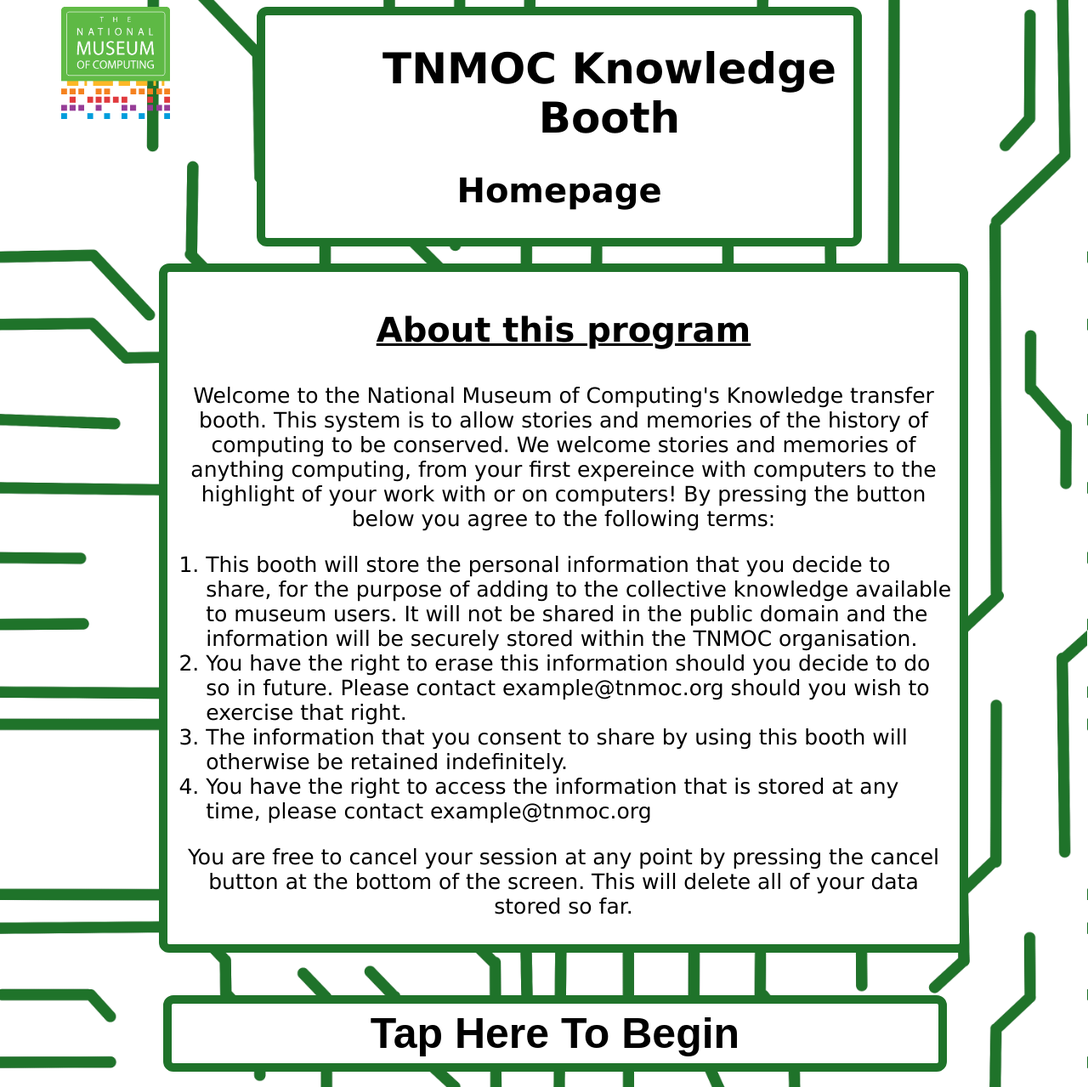
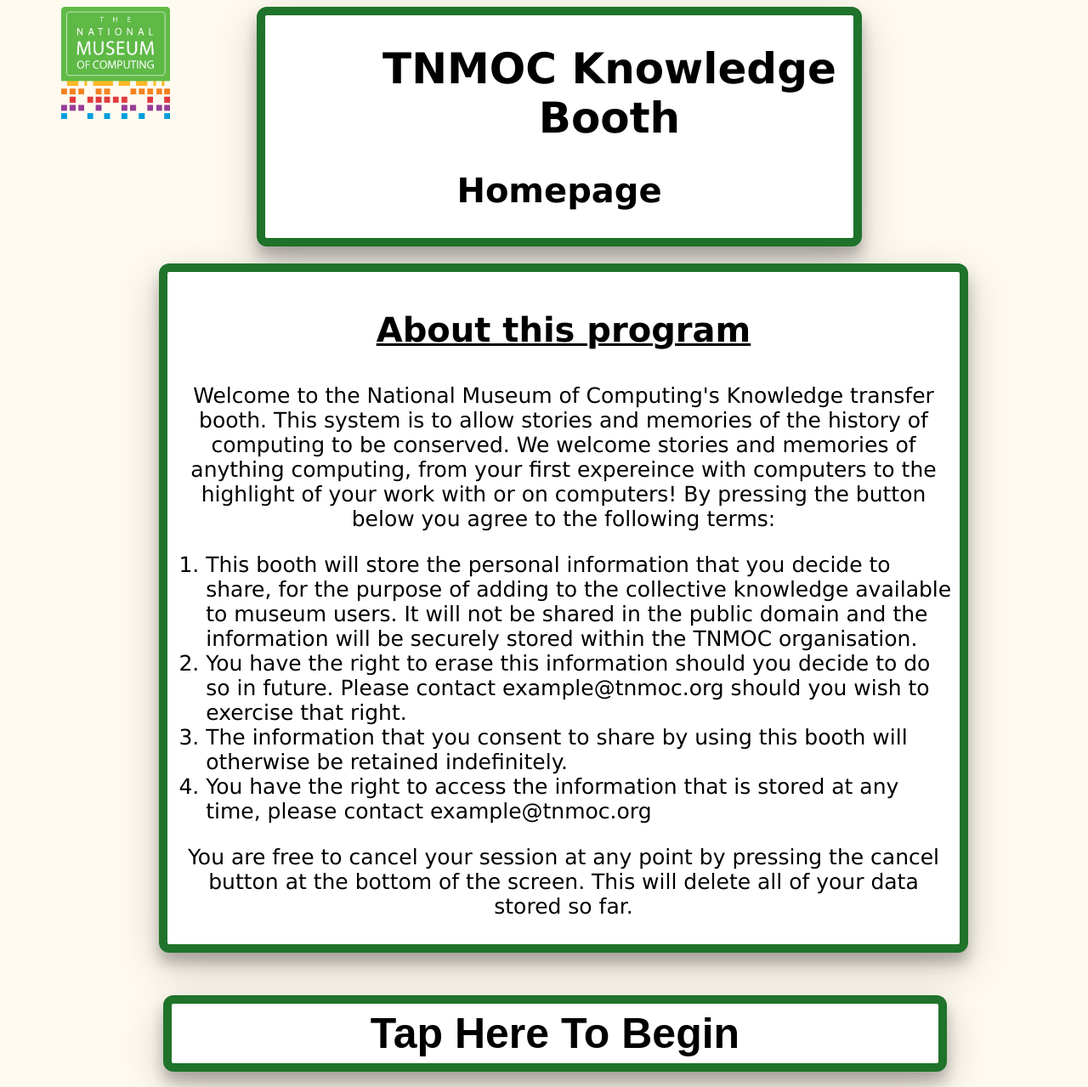
Before and after one commit to EarlGreyFTW/BoothCode, a PHP site: page / in a window 1280 px wide. Shown: the whole page at 85% size. Run offline with PHP 8.4, Linux system fonts and the light colour scheme.

Commit message:
appearance changes 5-1-23 0934

```diff
--- a/Mode.php
+++ b/Mode.php
@@ -24,7 +24,7 @@
 		<button class="mode-button"><b><a class="link" href="RecordVideo.php" style="color: black">Audio and Video Recording</a></b></button>
 		<button class="mode-button"><b><a class="link" href="RecordAudio.php#not-recording" style="color: black">Audio Only Recording</a></b></button>
 	</div>
-	</div>
+</div>
 <div class="bottom-menu">
 	<button class="cancel-button"><b><a class="link" href="index.php">Start Again</a></b></button>
 	<button class="back-button"><b><a href="PersonalDetails.php" class="link">Back</a></b></button>
--- a/STYLE.css
+++ b/STYLE.css
@@ -7,7 +7,7 @@
     text-align:center;
     color: black;
     height: available;
-    background-image: url("circuit.png");
+    background-color: floralwhite;
     background-size: contain;
 }
 h1{
@@ -122,6 +122,7 @@
     background-color: white;
     border-radius: 12px;
     border: #1F732A solid 10px;
+    box-shadow: 0 12px 16px 0 rgba(0,0,0,0.24), 0 17px 50px 0 rgba(0,0,0,0.19);
     width: 60%;
     left: 20%;
     position: relative;
@@ -137,6 +138,7 @@
     border-radius: 12px;
     padding: 5px;
     background-color: white;
+    box-shadow: 0 12px 16px 0 rgba(0,0,0,0.24), 0 17px 50px 0 rgba(0,0,0,0.19);
 }
 #begin-button{
     position: relative;
@@ -148,6 +150,7 @@
     width: 100%;
     border-radius: 12px;
     border: #1F732A solid 10px;
+    box-shadow: 0 12px 16px 0 rgba(0,0,0,0.24), 0 17px 50px 0 rgba(0,0,0,0.19);
     padding: 5px;
     background-color: white;
 }
@@ -155,6 +158,7 @@
 /* PersonalDetails.php */
 #about-you{
     border: #1F732A solid 10px;
+    box-shadow: 0 12px 16px 0 rgba(0,0,0,0.24), 0 17px 50px 0 rgba(0,0,0,0.19);
     border-radius: 12px;
     padding: 15px 15px 15px 45px;
     text-align: left;
@@ -162,6 +166,7 @@
 }
 #about-your-story{
     border: #1F732A solid 10px;
+    box-shadow: 0 12px 16px 0 rgba(0,0,0,0.24), 0 17px 50px 0 rgba(0,0,0,0.19);
     border-radius: 12px;
     padding: 15px 15px 15px 25px;
     text-align: left;
@@ -178,6 +183,7 @@
 #input-box{
     width: 40%;
     border: #1F732A solid 10px;
+    box-shadow: 0 12px 16px 0 rgba(0,0,0,0.24), 0 17px 50px 0 rgba(0,0,0,0.19);
     background-color: white;    float: left;
     border-radius: 12px;
 }
@@ -233,6 +239,7 @@
 /* Summary.php */
 #final-message{
     border: #1F732A solid 10px;
+    box-shadow: 0 12px 16px 0 rgba(0,0,0,0.24), 0 17px 50px 0 rgba(0,0,0,0.19);
     width: 40%;
     position: relative;
     left: 30%;
--- a/ViewAll.php
+++ b/ViewAll.php
@@ -49,7 +49,7 @@
 				echo "</video>";
 			} else {
 				echo "<audio controls>";
-				echo "<source src='" . "BoothMedia/" . $row["NAME"] . ".mp3" . "' type='audio/mp3'>";
+				echo "<source src='" . "BoothMedia/" . $row["NAME"] . ".mp3" . "' type='audio/mp4'>";
 				echo "</audio>";
 			}
 			echo"</td>";
```
